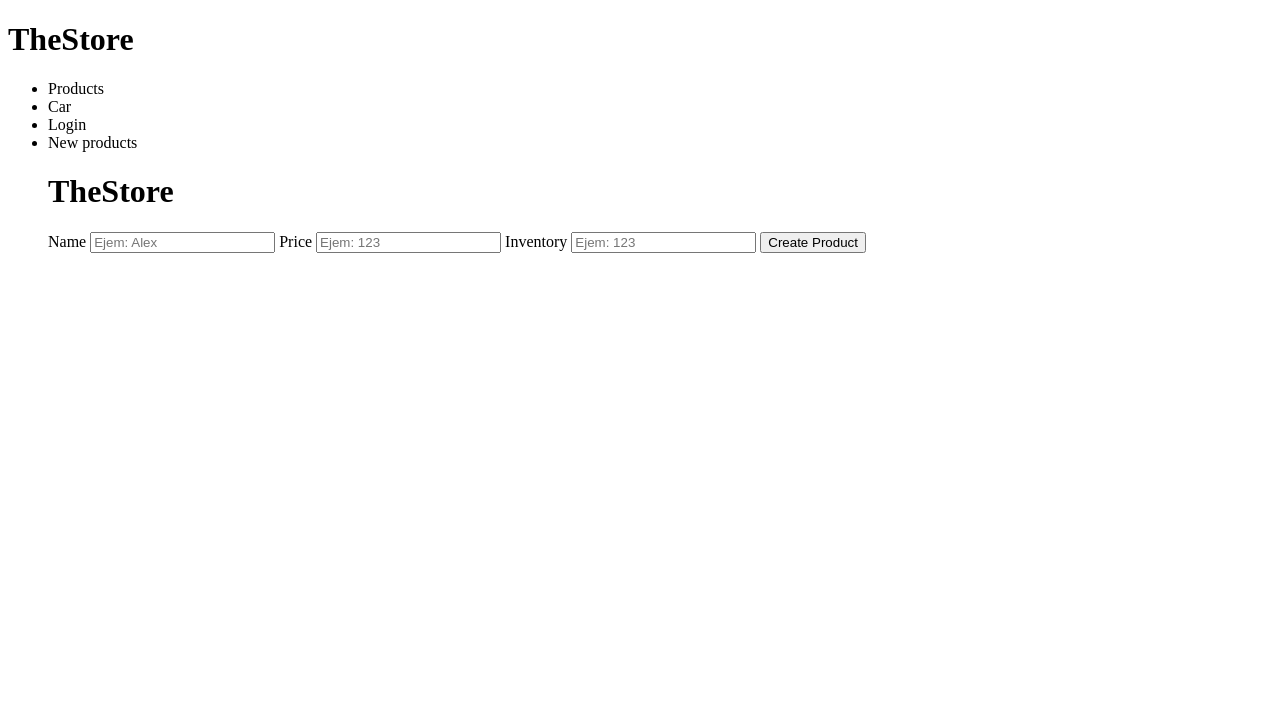
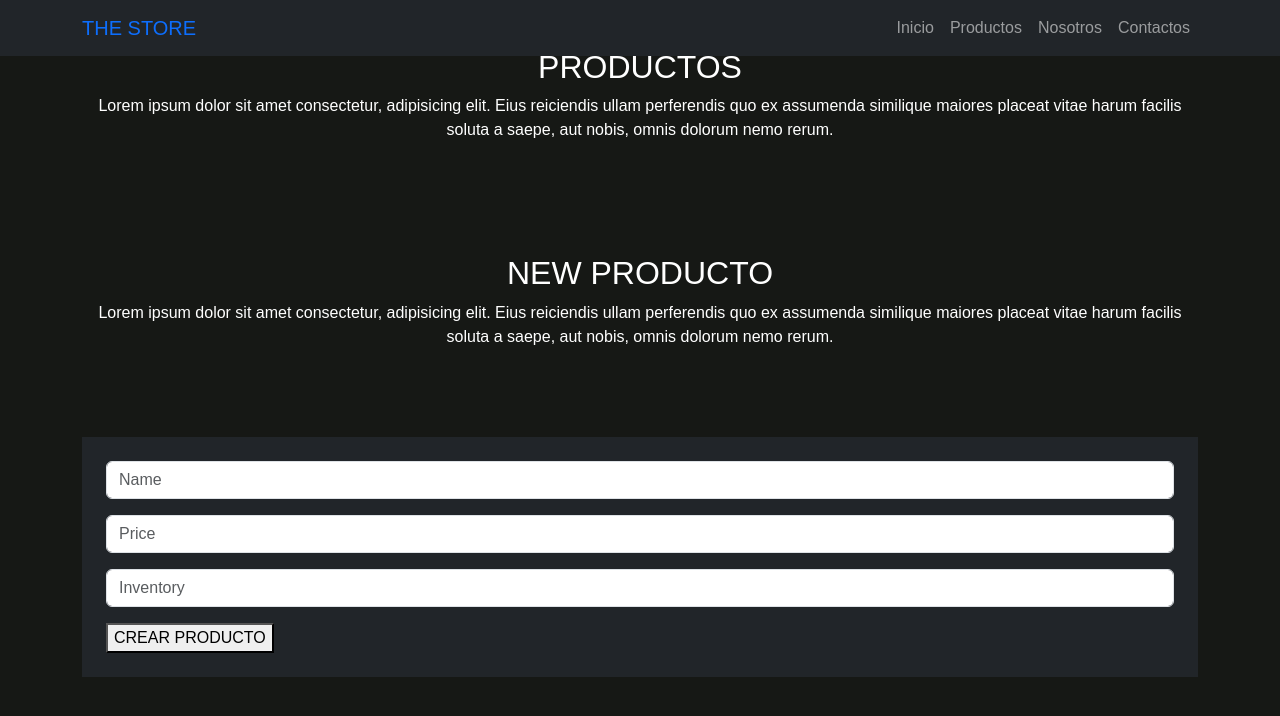
Before and after one commit to DIEGO-CAMILO666/mi_primerapagina, a plain HTML site: page new_product.html in a window 1280 px wide. Drawn offline with nearby package versions, Linux system fonts and the light colour scheme.

Commit message:
agregando boton con Javascript

```diff
--- a/estilos.css
+++ b/estilos.css
@@ -19,3 +19,13 @@ body{
     bottom: 200px;
     z-index: 2;
 }
+
+.letra
+{
+    color: black;
+
+}
+
+p{
+    font: 400;
+}
--- a/new_product.html
+++ b/new_product.html
@@ -1,25 +1,140 @@
 <!DOCTYPE html>
 <html lang="es">
+
 <head>
     <meta charset="UTF-8">
     <meta http-equiv="X-UA-Compatible" content="IE=edge">
     <meta name="viewport" content="width=device-width, initial-scale=1.0">
     <title>New Products</title>
+    <link href="https://cdn.jsdelivr.net/npm/bootstrap@5.3.0/dist/css/bootstrap.min.css" rel="stylesheet"
+        integrity="sha384-9ndCyUaIbzAi2FUVXJi0CjmCapSmO7SnpJef0486qhLnuZ2cdeRhO02iuK6FUUVM" crossorigin="anonymous">
+    <link rel="stylesheet" href="https://cdn.jsdelivr.net/npm/bootstrap-icons@1.7.2/font/bootstrap-icons.css" />
+    <link rel="stylesheet" href="/estilos.css">
 </head>
+
 <body>
-    <h1>TheStore</h1>
-    <ul>
-        <li>Products</li>
-        <li>Car</li>
-        <li>Login</li>
-        <li>New products</li>
-    <h1>TheStore</h1>
-        <form>
-            <LABEL>Name</LABEL> <input type="text" name="nombre "placeholder="Ejem: Alex">
-            <label>Price</label> <input type="Number" name = "precio" placeholder="Ejem: 123">
-            <label>Inventory</label> <input type="Number" name = "inventario" placeholder="Ejem: 123">
-            <button>Create Product</button>
-          </form>
-    </ul>
+    <nav class="navbar navbar-expand-lg navbar-dark bg-dark fixed-top">
+        <div class="container">
+
+            <a href="#" class="navbar-brand"> <span class="text-primary">THE STORE</span></a>
+            <button class="navbar-toggler" type="button" data-bs-toggle="collapse" data-bs-target="#navbarS"
+                aria-controls="navbarS" aria-expanded="false" aria-label="Toggle navigation">
+                <span class="navbar-toggler-icon"></span>
+            </button>
+            <div class="collapse navbar-collapse" id="navbarS">
+                <ul class="navbar-nav ms-auto mb-2 mb-lg-0">
+                    <li class="nav-item">
+                        <a href="/index.html" class="nav-link">Inicio</a>
+                    </li>
+                    <li class="nav-item">
+                        <a href="/new_product.html" class="nav-link">Productos</a>
+                    </li>
+                    <li class="nav-item">
+                        <a href="#" class="nav-link">Nosotros</a>
+                    </li>
+                    <li class="nav-item">
+                        <a href="#" class="nav-link">Contactos</a>
+                    </li>
+
+                </ul>
+
+            </div>
+        </div>
+    </nav>
+
+
+
+    <section class="contact section-pading">
+
+        <div class="container mt-5 mb-5">
+            <div class="">
+                <div class="col-md-12">
+                    <div class="section-header text-center text-white pb-5">
+                        <h2>PRODUCTOS</h2>
+                        <P>
+                            Lorem ipsum dolor sit amet consectetur, adipisicing elit. Eius reiciendis ullam perferendis
+                            quo ex
+                            assumenda similique maiores placeat vitae harum facilis soluta a saepe, aut nobis, omnis
+                            dolorum
+                            nemo rerum.
+                        </P>
+                    </div>
+                </div>
+            </div>
+        </div>
+        <section class="contact section-pading">
+
+            <div class="container mt-5 mb-5">
+                <div class="row">
+                    <div class="col-md-12">
+                        <div class="section-header text-center text-white pb-5">
+                            <h2>NEW PRODUCTO</h2>
+                            <P>
+                                Lorem ipsum dolor sit amet consectetur, adipisicing elit. Eius reiciendis ullam
+                                perferendis
+                                quo ex
+                                assumenda similique maiores placeat vitae harum facilis soluta a saepe, aut nobis, omnis
+                                dolorum
+                                nemo rerum.
+                            </P>
+                        </div>
+                    </div>
+
+                    <div class="row m-0">
+                        <div class="col-md-12 p-0 pt-4 pb-4">
+                            <form action="#" class="bg-dark p-4 m-auto">
+                                <div class="row">
+
+                                    <div class="col-md-12">
+                                        <div class="mb-3">
+                                            <input type="text" class="form-control" placeholder="Name" required>
+                                        </div>
+                                    </div>
+
+                                    <div class="col-md-12">
+                                        <div class="mb-3">
+                                            <input type="int" class="form-control" placeholder="Price" required>
+                                        </div>
+                                    </div>
+
+                                    <div class="col-md-12">
+                                        <div class="mb-3">
+                                            <input type="int" class="form-control" placeholder="Inventory" required>
+                                        </div>
+                                    </div>
+
+                                    <div>
+                                        <button type="submit" id="crear" name="boton1">CREAR PRODUCTO</button>
+                                    </div>
+
+                                </div>
+
+                            </form>
+
+                        </div>
+
+                    </div>
+                </div>
+            </div>
+        </section>
+
+
+
+
+
+        <script src="https://cdn.jsdelivr.net/npm/bootstrap@5.3.0/dist/js/bootstrap.bundle.min.js"
+            integrity="sha384-geWF76RCwLtnZ8qwWowPQNguL3RmwHVBC9FhGdlKrxdiJJigb/j/68SIy3Te4Bkz"
+            crossorigin="anonymous"></script>
+
+
+            <script src="https://code.jquery.com/jquery-1.12.4.min.js"
+            integrity="sha256-ZosEbRLbNQzLpnKIkEdrPv7lOy9C27hHQ+Xp8a4MxAQ=" crossorigin="anonymous"></script>
+
+
+
+
+
+
 </body>
+
 </html>
```
Also changed, not shown: index.html (+8 -8 lines), jscript.js (added, +13 -0 lines).
